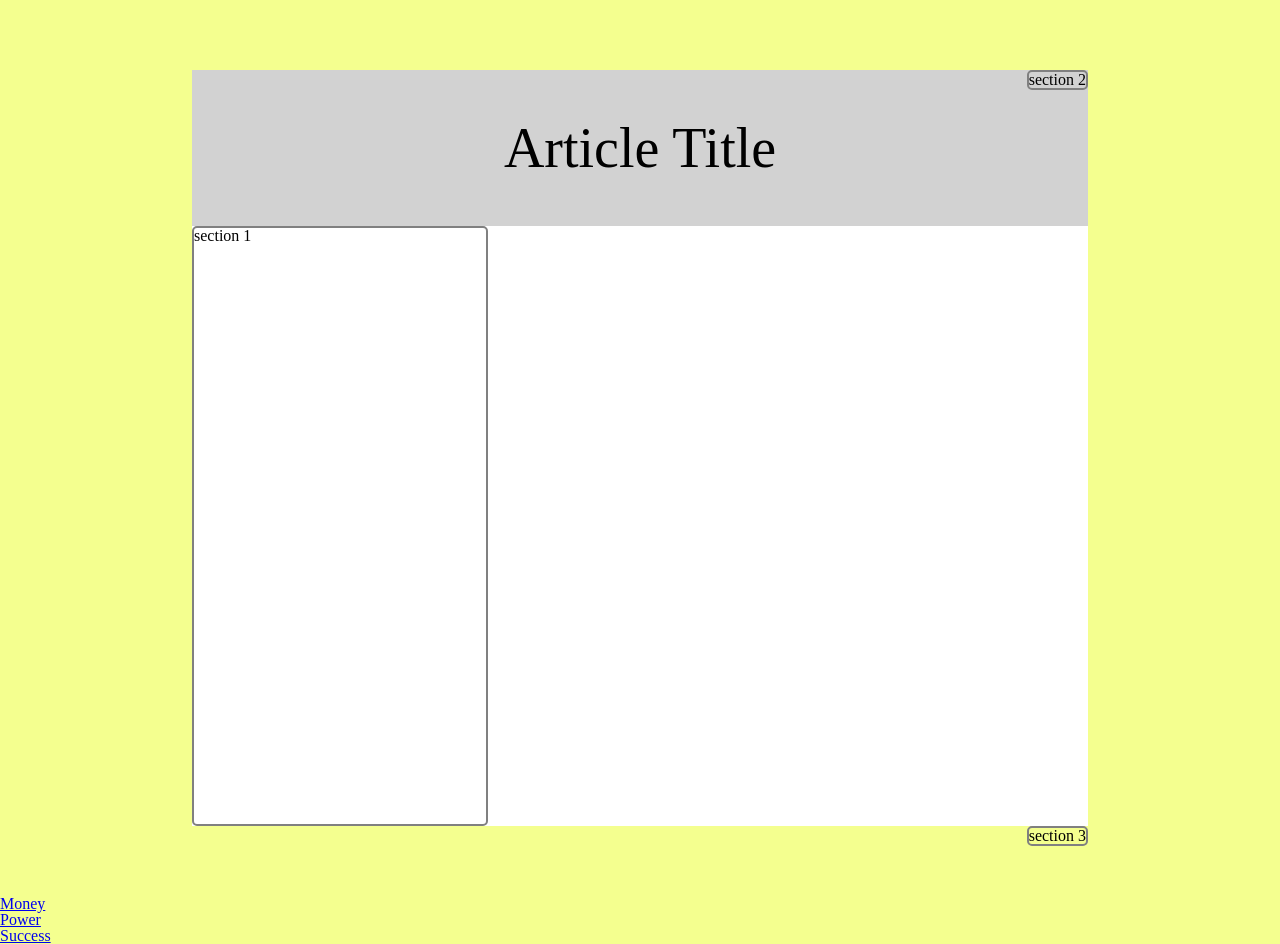
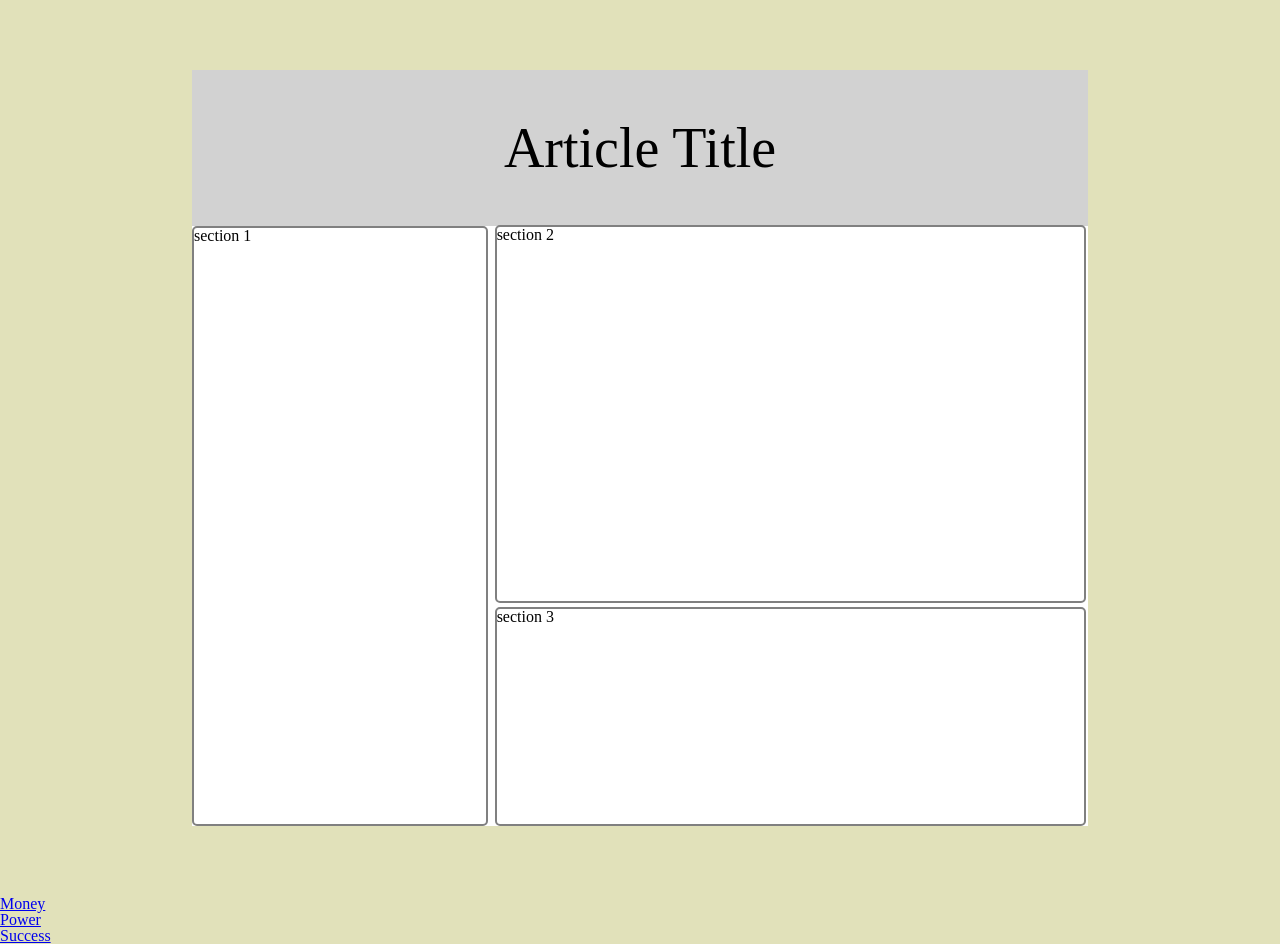
Before and after one commit to alex-B-Ly/css-switch, a PHP site: page / in a window 1280 px wide. Shown: the part 210-1154 px from the top of the page. Run offline with PHP 8.4, Linux system fonts and the light colour scheme.

Commit message:
fixed article sections

```diff
--- a/style.css
+++ b/style.css
@@ -50,7 +50,7 @@ table {
 /* END RESET */
 
 body{
-  background: #F4FF8F;
+  background: #E1E1BA;
 }
 
 .clearfix{
@@ -114,12 +114,20 @@ article h2{
   font-size: 3.5em;
   padding: 50px 0;
   width: 100%;
+  box-sizing: border-box;
+  height: 20%;
 }
 
 section{
   box-sizing: border-box;
   border: 2px solid gray;
   border-radius: 5px;
+}
+
+.section1,
+.section2,
+.section3{
+  box-sizing: border-box;
 }
 
 .section1{
@@ -130,10 +138,16 @@ section{
 
 .section2{
   position: absolute;
-  top:0;
-  right: 0;
+  width: 66%;
+  height: 50%;
+  top:20.5%;
+  right: 2px;
 }
 
 .section3{
-  float: right;
+  position: absolute;
+  right: 2px;
+  bottom: 0;
+  height: 29%;
+  width: 66%;
 }
```
